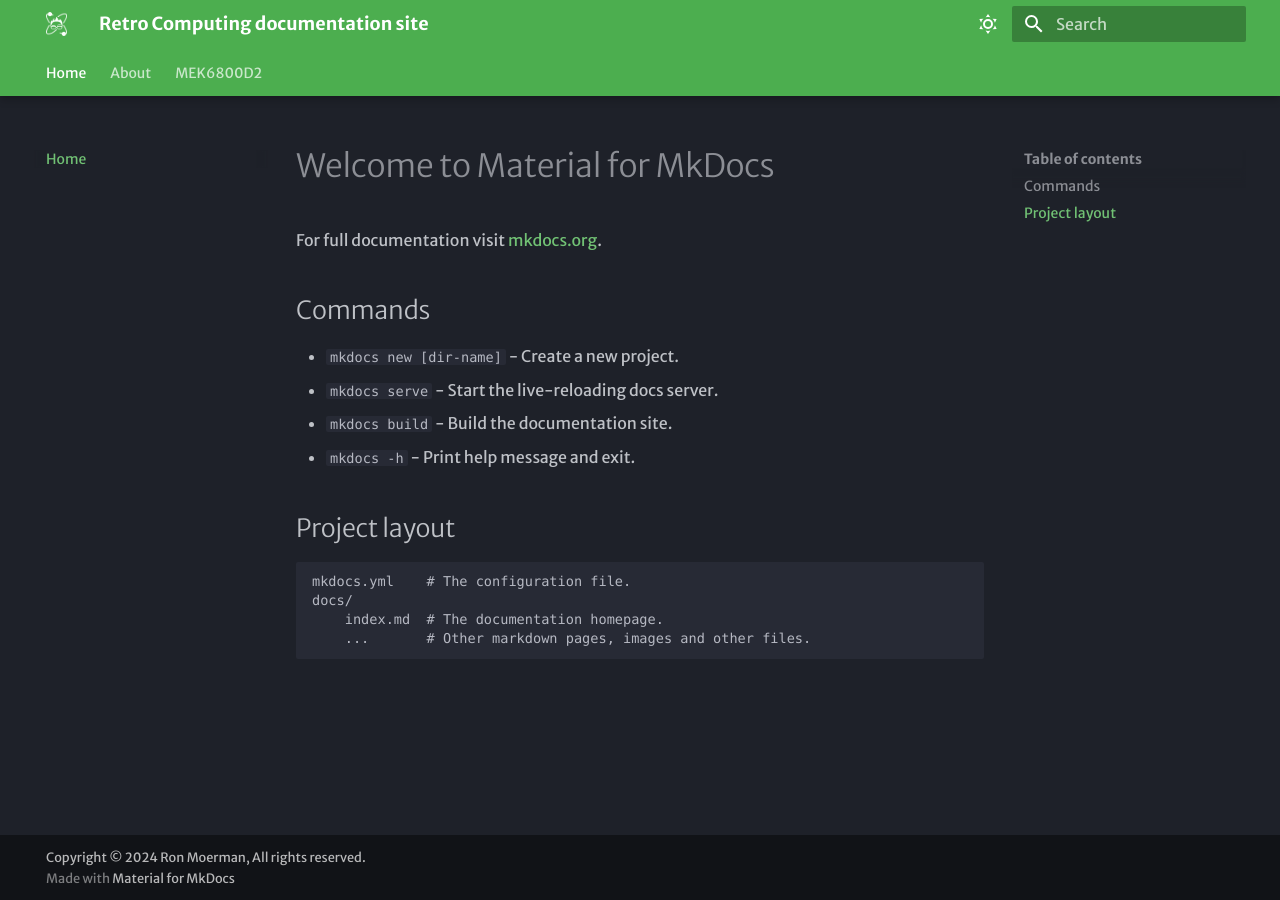
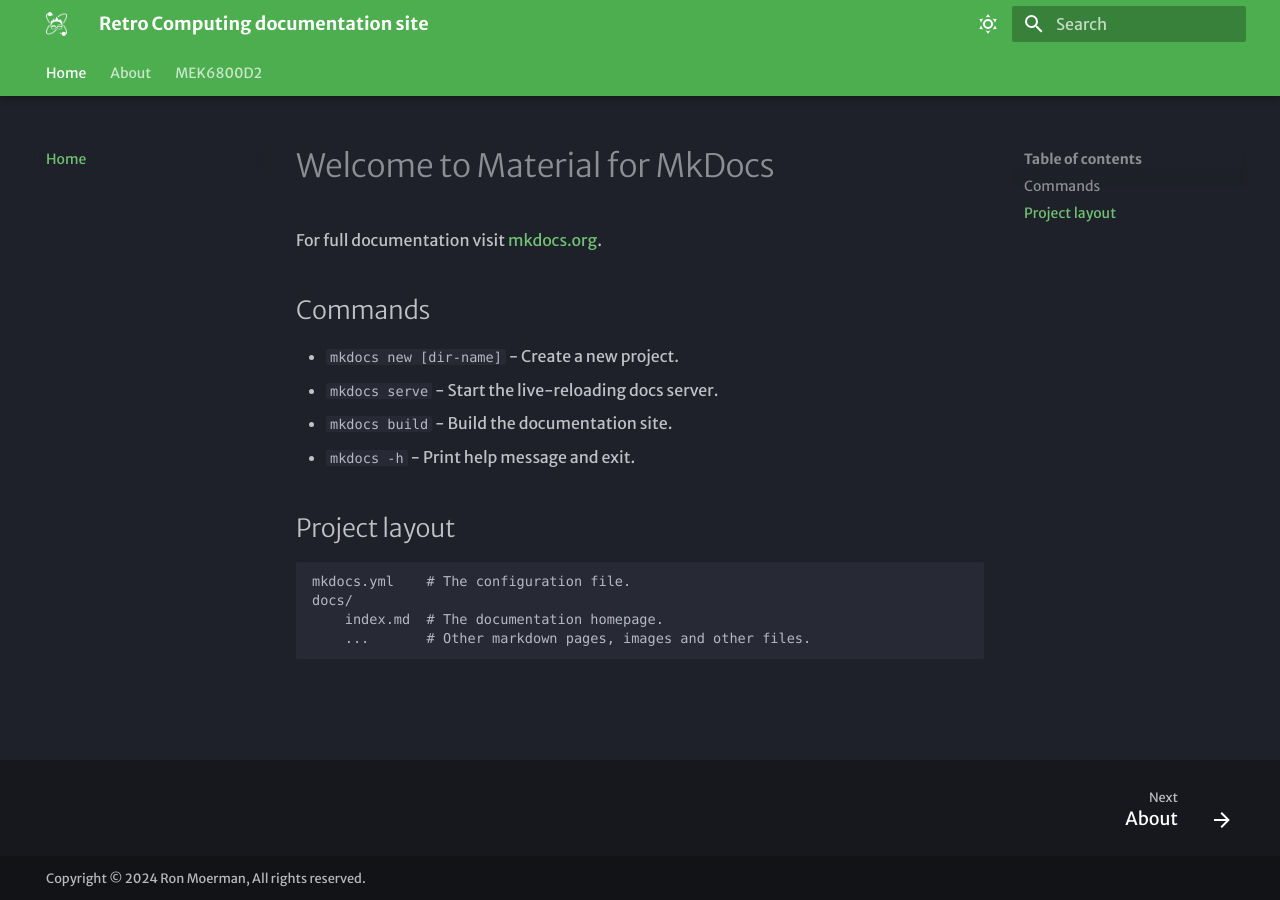
Before and after one commit to crazyelectron-io/mkdocs-retro-computing, an MkDocs documentation site: the page built from docs/index.md, in a window 1280 px wide. Built offline with MkDocs 1.6.1 and Material for MkDocs 9.7.7, drawn with Linux system fonts in a browser that asks for light colours; some web fonts are replaced.

Commit message:
Remove Material footer text
Signed-off-by: Ron Moerman <ron@crazyelectron.io>

```diff
--- a/mkdocs.yml
+++ b/mkdocs.yml
@@ -16,6 +16,8 @@
     - navigation.tabs
     - navigation.tabs.sticky
     - navigation.sections
+    - navigation.expand
+    - navigation.footer
 
   palette:
     # Dark Mode
@@ -62,3 +64,6 @@
   - pymdownx.details
 
 copyright: Copyright &copy; 2024 Ron Moerman, All rights reserved.
+
+extra:
+  generator: false
```
